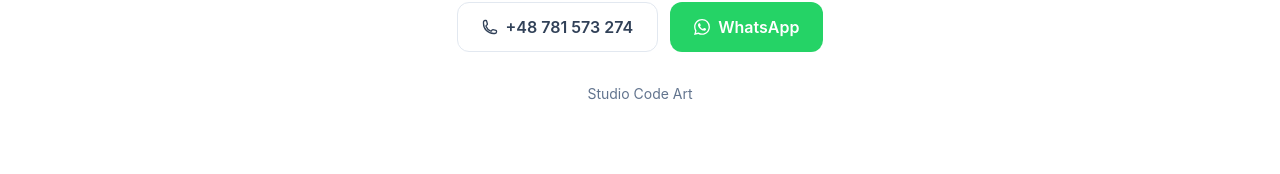
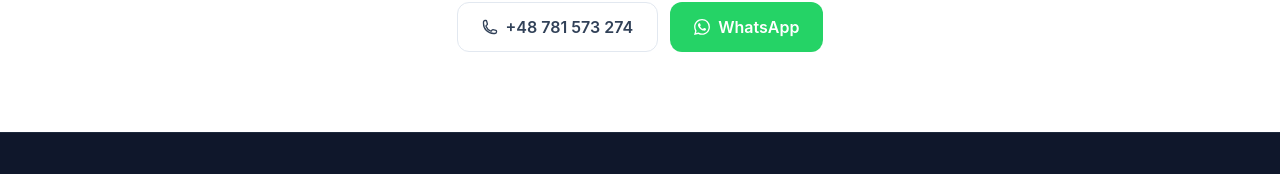
Before and after one commit to KonradBauer/freelance, a Next.js app: page / in a window 1280 px wide. Shown: the part 6812-6986 px from the top of the page. Built offline with nearby package versions, Linux system fonts and the light colour scheme; no server answers.

Commit message:
update project layout

```diff
--- a/src/components/sections/ContactFormSection.tsx
+++ b/src/components/sections/ContactFormSection.tsx
@@ -41,10 +41,6 @@ export default function ContactFormSection() {
             </a>
           </div>
         </div>
-
-        <address className="mt-8 text-center text-slate-500 text-sm not-italic">
-          <p>Studio Code Art</p>
-        </address>
       </div>
     </section>
   );
```
